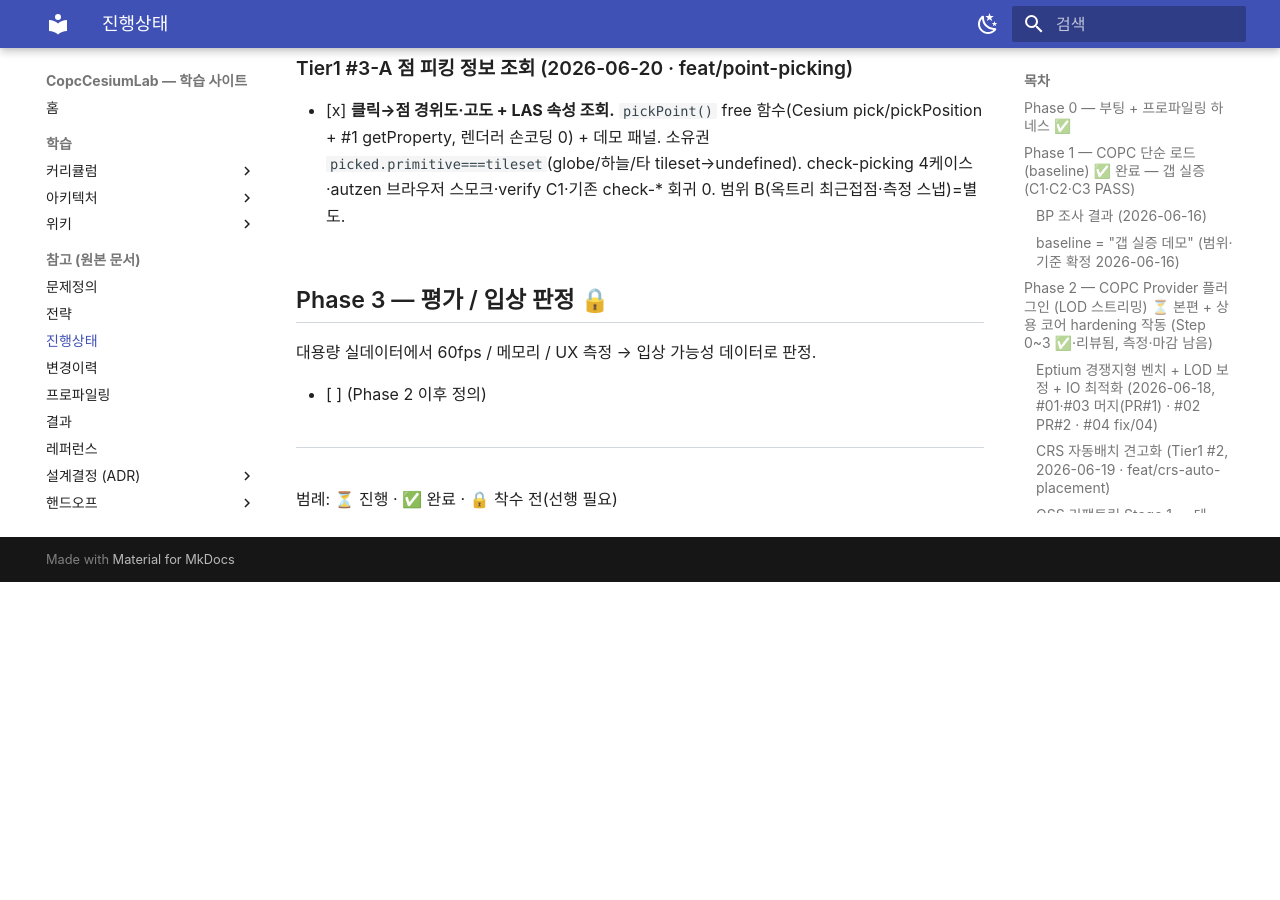
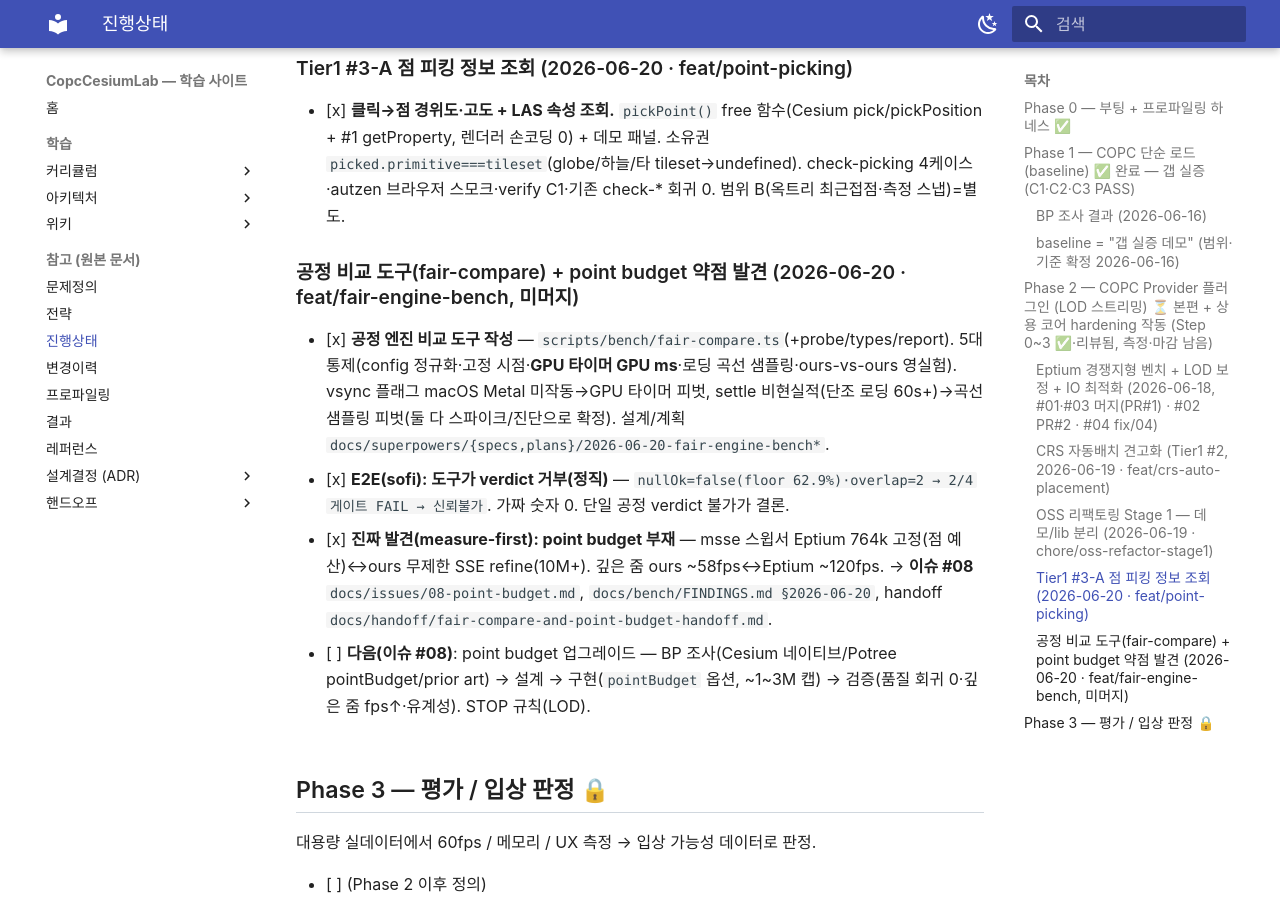
Before and after one commit to thissak/copc-cesium, an MkDocs documentation site: the page built from docs/PROGRESS.md, in a window 1280 px wide and 900 px high, scrolled down 5263 px. Built offline with MkDocs 1.6.1 and Material for MkDocs 9.7.7, drawn with Linux system fonts in a browser that asks for light colours; some web fonts are replaced; before the commit the page ends 5845 px from its top, so only the background shows below that.

Commit message:
docs: point budget 약점 이슈 #08 등록 + handoff + 전체 문서 갱신
fair-compare 진단으로 발견한 약점(ours 무제한 SSE refine vs Eptium 764k 점예산)을
이슈 #08(docs/issues/08-point-budget.md, GH #8)로 등록. FINDINGS의 "17~37× 과-refine"
표현을 측정 확인된 "point budget vs 무제한 SSE"로 교정. PROGRESS/CHANGELOG/IMPROVEMENTS#7
반영 + handoff(다음 작업=BP조사→설계→구현→검증) 작성.

Co-Authored-By: Claude Opus 4.8 (1M context) <noreply@anthropic.com>

```diff
--- a/docs/CHANGELOG.md
+++ b/docs/CHANGELOG.md
@@ -3,6 +3,7 @@
 날짜별 변경 내역 + 결정 사유. 최신이 위.
 
 ### 2026-06-20
+- [feat/research] **공정 엔진 비교 도구(fair-compare) + point budget 약점 발견** (`feat/fair-engine-bench`, 미머지). **목적**: 우리 vs Eptium 성능을 *공정하게* 판정해 약점을 찾는 측정 도구. **도구**: `scripts/bench/fair-{compare,probe,types,report}.ts` — 5대 통제(동일 config 정규화·고정 시점·**GPU 타이머 쿼리 GPU ms**·로딩 곡선 샘플링·ours-vs-ours 영실험). **2번 피벗(스파이크/진단으로 확정)**: ① `--disable-gpu-vsync`가 macOS Metal 미작동(fps=65) → GPU 타이머로 cost 메트릭 전환. ② sofi 깊은뷰=단조 로딩 60s+(settle 비현실) → settle/이진탐색 폐기, 로딩 곡선 샘플링. **결과**: E2E(sofi)에서 도구가 자기검증으로 **verdict 거부**(`nullOk=false floor 62.9%·overlap=2 → 신뢰불가`, 가짜 숫자 0) — *단일 공정 verdict 불가*가 정직한 결론. **진짜 발견(measure-first)**: msse 스윕서 **Eptium 764k 고정(점 예산)** ↔ **ours 무제한 SSE refine(10M+)** → 깊은 줌 ours ~58fps↔Eptium ~120fps. **약점 = point budget 부재** → **이슈 #08**(GH #8, `docs/issues/08-point-budget.md`). §v4 "동급/2×" 주장은 712k 매칭 작동점 한정임을 `docs/bench/FINDINGS.md`에 기록(대회용 주장 가이드 포함). handoff `docs/handoff/fair-compare-and-point-budget-handoff.md`. (도구 한계: gpuMs 가파른 비선형→노이즈·점예산 격차→overlap 부족, 단일 verdict 산출은 큰 재설계 필요라 보류. `measureLoadCurve`는 self-프로파일러로 #08 검증에 재사용.)
 - [docs] **용어 정규화 — "점군" → "포인트클라우드".** 문서 27개(CLAUDE.md·docs/ 학습·ADR·arch·superpowers 기록)의 "점군" 표기를 "포인트클라우드"로 일괄 치환, 한국어 조사 받침 보정(`점군을`→`포인트클라우드를`·`점군이`→`포인트클라우드가` 등). 결정 내용 무변경(append-only ADR도 용어만 정규화)·코드/README 영향 0. 사용자 선호 표기 확정.
 - [feat] **[IMPROVEMENTS Tier1 #3-A] 점 피킹 정보 조회 — `pickPoint(tileset, scene, windowPosition)` free 함수 + 데모 패널.** 점 클릭→그 점의 정확한 경위도·고도(Cesium `scene.pickPosition`) + LAS 속성(#1 batch table `getProperty`)을 한 호출로 조회. 소유권은 `picked.primitive===tileset`로 판정(globe 관통·하늘·타 tileset→undefined). **렌더러 손코딩 0**(Cesium 내장 pick/pickPosition만)·신규 의존성 0. `PickedPoint{position?,cartographic?,featureId,attributes}` export. 데모 `demo/pick-panel.ts`가 클릭→우상단 패널(경위도·고도+속성). 검증: `check-picking` 4케이스(소유→위치+속성·타 primitive/하늘→undefined·pickPosition 미지원→degraded) 결정적 헤드리스 + autzen 브라우저 스모크(Oregon 경위도+Classification/Intensity 실값) + verify C1·기존 check-* 회귀 0. 범위: 옵션 B(옥트리 최근접점·측정 스냅)=별도 사이클. (spec/plan `docs/superpowers/2026-06-20-point-picking-*`) (`src/picking.ts`+`index`+`demo/pick-panel`+`README`)
 
--- a/docs/IMPROVEMENTS.md
+++ b/docs/IMPROVEMENTS.md
@@ -50,6 +50,11 @@ COPC 창시자 Hobu의 상용 **Eptium**이 *"COPC, COG, EPT data support for Ce
 ### 6. laz-perf CSP / 호스팅 스토리
 - Emscripten 출력의 `eval()`/`Function`이 CSP `default-src 'self'`에서 차단(giro3d#561, "upstream"). WASM 호스팅/CSP 가이드.
 
+### 7. Point budget — 깊은 줌 부드러움 유계화 (이슈 #08, 2026-06-20 measure-first 발견)
+- **코드 확정 갭**: ours는 표준 Cesium SSE refine이라 **점 상한이 없다** → 깊은 줌서 무제한(10M+)으로 그려 GPU-bound(~58fps). 상용 Eptium은 **msse 무관 764k 고정 = 점 예산(Potree 방식)** → ~120fps.
+- **측정 증거**: msse 32/16/8서 ours 1.81M/5.13M/10.18M ↔ Eptium 763,741 고정. (`docs/bench/FINDINGS.md §2026-06-20`)
+- **판정**: 주최사 북극성 **"부드럽게"** 직결 — 단 Eptium도 가진 *parity* 기능이라 헤드라인 차별화는 약함(Tier 2). 업그레이드 = `pointBudget` 옵션(~1~3M 캡). **STOP 규칙**(LOD): BP 조사→설계→검증(품질 회귀 0 전제 검증) 필요. handoff `docs/handoff/fair-compare-and-point-budget-handoff.md`.
+
 ## Tier 3 — 이미 강점 / commodity (유지·튜닝만, 차별화로 안 밂)
 - LOD/메모리/point budget → Cesium 위임 **상속**([ADR-001]). EDL/attenuation → Cesium 네이티브(3DTilesRendererJS보다 앞섬, #912). 동시성 → 방금 출하(`maxRequestsPerServer`, [ADR-004]). colorBy 5모드 → 이미 있음(**Tier1-#1이 이걸 심화**).
 
--- a/docs/PROGRESS.md
+++ b/docs/PROGRESS.md
@@ -82,6 +82,12 @@
 ### Tier1 #3-A 점 피킹 정보 조회 (2026-06-20 · feat/point-picking)
 - [x] **클릭→점 경위도·고도 + LAS 속성 조회.** `pickPoint()` free 함수(Cesium pick/pickPosition + #1 getProperty, 렌더러 손코딩 0) + 데모 패널. 소유권 `picked.primitive===tileset`(globe/하늘/타 tileset→undefined). check-picking 4케이스·autzen 브라우저 스모크·verify C1·기존 check-* 회귀 0. 범위 B(옥트리 최근접점·측정 스냅)=별도.
 
+### 공정 비교 도구(fair-compare) + point budget 약점 발견 (2026-06-20 · feat/fair-engine-bench, 미머지)
+- [x] **공정 엔진 비교 도구 작성** — `scripts/bench/fair-compare.ts`(+probe/types/report). 5대 통제(config 정규화·고정 시점·**GPU 타이머 GPU ms**·로딩 곡선 샘플링·ours-vs-ours 영실험). vsync 플래그 macOS Metal 미작동→GPU 타이머 피벗, settle 비현실적(단조 로딩 60s+)→곡선 샘플링 피벗(둘 다 스파이크/진단으로 확정). 설계/계획 `docs/superpowers/{specs,plans}/2026-06-20-fair-engine-bench*`.
+- [x] **E2E(sofi): 도구가 verdict 거부(정직)** — `nullOk=false(floor 62.9%)·overlap=2 → 2/4 게이트 FAIL → 신뢰불가`. 가짜 숫자 0. 단일 공정 verdict 불가가 결론.
+- [x] **진짜 발견(measure-first): point budget 부재** — msse 스윕서 Eptium 764k 고정(점 예산)↔ours 무제한 SSE refine(10M+). 깊은 줌 ours ~58fps↔Eptium ~120fps. → **이슈 #08** `docs/issues/08-point-budget.md`, `docs/bench/FINDINGS.md §2026-06-20`, handoff `docs/handoff/fair-compare-and-point-budget-handoff.md`.
+- [ ] **다음(이슈 #08)**: point budget 업그레이드 — BP 조사(Cesium 네이티브/Potree pointBudget/prior art) → 설계 → 구현(`pointBudget` 옵션, ~1~3M 캡) → 검증(품질 회귀 0·깊은 줌 fps↑·유계성). STOP 규칙(LOD).
+
 ## Phase 3 — 평가 / 입상 판정 🔒
 대용량 실데이터에서 60fps / 메모리 / UX 측정 → 입상 가능성 데이터로 판정.
 
--- a/docs/bench/FINDINGS.md
+++ b/docs/bench/FINDINGS.md
@@ -119,14 +119,20 @@ sofi E2E: `nullOk=false (floor=62.9%) · overlap=2 · 2/4 게이트 FAIL → 신
 1. **노이즈(62.9%)**: 업로드 프레임 제외해도 불변(원인 아님). 진짜 원인 = **gpuMs가 점수에 가파른 비선형**(1.75M=11.6ms → 2.25M=53.6ms; 점 1.3배에 GPU 4.6배). 250k 버킷이 이 구간엔 coarse → 런 간 버킷 내 점수차가 큰 gpuMs차로 증폭.
 2. **overlap(2버킷)**: 시점 동일(양쪽 bs center ECEF ~일치)·msse override 먹음 → 버그 아님. 진짜 원인 = **엔진 근본 차이** — 같은 SSE(msse=2)·같은 시점에서 **ours 17M점 ↔ Eptium ~1M점(작은 뷰포트 464k)**. 점 범위 [1.5–17M] vs [0.4–1M]라 거의 안 겹침.
 
-### 핵심 발견 — "빠른가/느린가"는 잘못 던진 질문
-**두 엔진은 같은 화질 목표(SSE)에 17~37× 다른 점 수를 선택한다.**
-- **ours = 고디테일/고비용** (기본 공격적 refine, 같은 설정에 17~37× 많은 점 = 훨씬 많은 GPU 작업)
-- **Eptium = 저디테일/저비용** (보수적 refine, 점 예산 작음)
+### 핵심 발견 — LOD 전략이 근본적으로 다르다 (point budget vs 무제한 SSE)
+후속 msse 스윕(같은 깊은 시점, 2026-06-20)으로 정확한 원인을 못박았다 — "ours가 과-refine"이 아니라 **전략 차이**다:
 
-→ **§v4의 "동급/2×"는 712k로 매칭한 작동점에서만 성립**했고, 그건 ours를 기본보다 훨씬 높은 msse로 *억지로 throttle*한 상태였다. 실제 기본 설정에선 워크로드가 17~37× 다르므로 **단일 공정 verdict는 불가능**하다. (겹친 2버킷서 ours per-point ~0.5× gpuMs였으나 62.9% 노이즈로 확정 불가.)
+| msse | ours pts | **Eptium pts** |
+|------|----------|----------------|
+| 32 | 1.81M | **763,741** |
+| 16 | 5.13M | **763,741** |
+| 8 | 10.18M | **763,741** |
+
+**Eptium은 msse 무관하게 764k 고정 → 고정 점 예산(point budget)**(Potree 방식). **ours는 표준 Cesium SSE refine이라 점 상한이 없다** → 깊게 가면 무한정(10M+). "17~37×"는 *공격적 refine*이 아니라 **ours에 점 예산이 없어서** 생긴 격차.
+
+→ **§v4의 "동급/2×"는 712k 매칭 작동점 한정**(ours를 높은 msse로 throttle). 깊은 줌 실사용에선 ours가 무제한 점 → GPU-bound(~58fps), Eptium은 764k 캡 → ~120fps. **단일 공정 verdict 불가**(겹친 2버킷서 ours per-point ~0.5× gpuMs였으나 62.9% 노이즈로 확정 불가). → **약점 = point budget 부재**, 업그레이드 백로그 = **이슈 #08**(`docs/issues/08-point-budget.md`).
 
 ### 대회용 주장 가이드 (정직)
 - ❌ "Eptium 대비 부드러움 동급" / "메모리 2× 우위"를 **무조건 헤드라인으로 쓰지 말 것** — 매칭 작동점 한정 + motion 측정 아티팩트.
 - ✅ 방어 가능: "변환 없이 CesiumJS 직접 렌더" · "양자화로 점당 메모리 절반" · "재현 가능한 측정 하네스" · "공정 비교 도구가 자기검증으로 신뢰불가를 표면화(정직성)".
-- 미해결(후속): refine 공격성(geometricError 매핑)이 Eptium 대비 적정한지 — 디테일/비용 트레이드오프 재평가. fair-compare 노이즈(가파른 곡선·버킷)와 overlap(점 예산 격차)은 큰 재설계 필요라 보류.
+- 업그레이드 1순위(이슈 #08): **point budget 추가** — ours에 점 예산이 없어 깊은 줌서 무제한 점→GPU-bound. ~1~3M 캡으로 최악 비용 유계화(BP 조사→설계→검증 필요, STOP 규칙). fair-compare 도구 노이즈(가파른 곡선·버킷)·overlap(점예산 격차)은 큰 재설계 필요라 보류.
--- /dev/null
+++ b/docs/handoff/fair-compare-and-point-budget-handoff.md
@@ -0,0 +1,43 @@
+# Handoff — 공정 비교 도구(fair-compare) + point budget 약점
+
+> 작성 2026-06-20 · 브랜치 `feat/fair-engine-bench` (미머지) · 현재 상태 + 다음 작업 + 알려진 한계
+
+## 한 줄 요약
+
+"Eptium 대비 우리가 빠른지 공정 판정하는 측정 도구"를 만들었으나 — 그건 **단일 verdict로 환원 불가**(도구가 자기검증으로 정직하게 거부). 대신 그 과정이 **진짜 약점 = "우리 플러그인엔 point budget이 없다"**를 측정으로 발견(→ **이슈 #08**). 다음 사이클은 #08 업그레이드.
+
+## 현재 상태 (DONE)
+
+### 1. 공정 비교 도구 `scripts/bench/fair-compare.ts` (작동, 단 verdict 거부)
+- `npm run bench:fair -- --ds sofi` — headed Chromium(실 GPU)로 우리+Eptium을 `window.viewer` 대칭 구동.
+- 5대 통제: ①config 정규화(globe off·EDL/atten off·resolutionScale 고정, Eptium은 매프레임 reassert) ②고정 ECEF 깊은 시점 ③**cost=GPU 타이머 쿼리 GPU ms**(vsync 무관 — `--disable-gpu-vsync` macOS Metal 미작동 확인 후 피벗) ④로딩 곡선 샘플링(settle 비현실적이라 — 단조 로딩 60s+) ⑤ours-vs-ours 영실험 자기검증.
+- 구성: `fair-probe.ts`(브라우저 주입, esbuild IIFE 번들 `fair-probe-bundle.js`) · `fair-types.ts` · `fair-report.ts` · `fair-compare.ts`(오케스트레이터).
+- 설계: `docs/superpowers/specs/2026-06-20-fair-engine-bench-design.md` · 계획: `docs/superpowers/plans/2026-06-20-fair-engine-bench.md`.
+
+### 2. E2E 결과: 도구가 verdict 거부 (정직성 — 가짜 숫자 0)
+`nullOk=false(floor 62.9%) · overlap=2 · 2/4 게이트 FAIL → "신뢰불가"`. 산출물 `docs/bench/fair-compare-sofi.{md,json}`.
+
+### 3. 진짜 발견 (measure-first): point budget 부재
+msse 스윕(깊은 시점): ours 1.81M/5.13M/10.18M(msse 32/16/8) ↔ **Eptium 763,741 고정(msse 무관)**. Eptium=점 예산, ours=무제한 SSE refine. ours 깊은 줌 ~58fps(GPU-bound) ↔ Eptium ~120fps. → **이슈 #08** + `docs/bench/FINDINGS.md §2026-06-20`.
+
+## 다음 작업 (이슈 #08 — point budget 업그레이드)
+
+순서(STOP 규칙: LOD/스트리밍 → 코드 전 BP+계획+승인):
+1. **§3 BP 조사** — Cesium3DTileset 네이티브 점예산 노브 유무 / Potree `pointBudget` 구현 / loaders.gl·giro3d prior art / 위임 철학(ADR-001/004)에 맞는 접근(동적 msse 조절 vs 노드 선택 캡).
+2. **설계 spec**(`docs/superpowers/specs/`) + 검증기준 → 승인.
+3. **구현** — pointsSelected를 목표 예산(~1~3M, `CopcTileset.fromUrl` 옵션 `pointBudget`)으로 캡.
+4. **검증** — 품질 회귀 0(캡 전/후 시각 동일) · 깊은 줌 fps 58→≥100 · 유계성(임의 깊이 ≤ 예산) · verify/골든파일 불변. 측정 도구 = `measureLoadCurve`/`?perf` 실 GPU.
+
+**전제 검증 필수**(#05 교훈 — 전제 거짓 가능): "점 캡이 *실제로* 부드러움을 사고 시각 품질을 안 깎는가"를 measure-first로 먼저 확인. 반례 주의: 넓고 성긴 데이터면 캡이 디테일을 깎을 수 있음.
+
+## 알려진 한계 / 보류
+
+- **fair-compare 도구는 단일 verdict 산출 불가**(설계 한계, 보류): ①노이즈(gpuMs가 점수에 가파른 비선형 → 250k 버킷 coarse → ours-vs-ours 62.9%) ②overlap(엔진 점예산 격차로 곡선 거의 안 겹침). 살리려면 큰 재설계(버킷 초세분+장시간 샘플, 점 범위 정합) 필요 — ROI 불확실, 보류.
+- 단 **`measureLoadCurve`(우리 GPU ms-vs-점수 곡선) 자체는 self-프로파일러로 유효** — #08 검증에 재사용.
+- 브랜치 `feat/fair-engine-bench` 미머지. 머지 가치: 도구(self-프로파일러) + FINDINGS 발견 + 이슈 #08. 머지 전 정리(SDD 잔여 Minor: disjoint deleteQuery 1줄, NORM dead canvasW/H 등 — `.superpowers/sdd/progress.md` 참조).
+
+## 핵심 파일
+- 도구: `scripts/bench/fair-{compare,probe,types,report}.ts` · `fair-probe-bundle.js`
+- 발견: `docs/bench/FINDINGS.md` §2026-06-20 · `docs/bench/fair-compare-sofi.{md,json}`
+- 이슈: `docs/issues/08-point-budget.md` (GH #8)
+- 설계/계획: `docs/superpowers/{specs,plans}/2026-06-20-fair-engine-bench*`
--- /dev/null
+++ b/docs/issues/08-point-budget.md
@@ -0,0 +1,59 @@
+# #08 Point budget 부재 — 깊은 줌 무제한 SSE refine으로 GPU-bound
+
+Status: Open (BP 조사 대기 — 다음 작업) · Label: enhancement (perf / LOD)
+발견 경로: 공정 비교 도구(fair-compare) 작업(2026-06-20). Eptium 대비 단일 verdict는 불가(자기검증 거부)했으나, 그 진단 과정에서 **두 엔진의 LOD 전략 차이**를 측정으로 발견. 상세: `docs/bench/FINDINGS.md` §2026-06-20, 설계 `docs/superpowers/specs/2026-06-20-fair-engine-bench-design.md`.
+재현 하니스: `scripts/bench/fair-probe.ts` `measureLoadCurve`(GPU 타이머 GPU ms vs 점수) + 인라인 plateau 측정.
+
+> 방침([[optimize-to-the-extreme]] · STOP 규칙): point budget = **LOD/스트리밍 영역 → 손코딩 전 BP 조사 + 계획 + 검증기준 → 승인 후 착수.** #05 교훈(전제 거짓이 measure-first로 드러남)을 반복하지 않게, "캡이 실제로 부드러움을 사고 시각 품질을 안 깎는가"를 *측정으로* 먼저 확인.
+
+## 1. 문제 (관측)
+
+sofi(1.9GB) 깊은 시점(boundingSphere 0.15r, globe off, 실 GPU M4 Pro Metal)에서 msse 스윕 시 plateau pointsSelected:
+
+| msse | **ours** | **Eptium** |
+|------|----------|------------|
+| 32 | 1,814,024 | 763,741 |
+| 16 | 5,133,477 | 763,741 |
+| 8 | 10,183,337 | 763,741 |
+
+- **ours = 무제한 SSE refine** — msse 낮출수록 점 무한정 증가, 상한 없음. 깊은 줌서 5~10M점.
+- **Eptium = msse 무관 764k 고정** — 점 예산(budget) 캡.
+- 성능 귀결(이전 settled-deep 측정): ours 깊은 뷰 ~58fps(GPU-bound) ↔ Eptium ~120fps. ours가 ~13× 많은 점을 그려 느림.
+
+**영향 범위:** 깊은 줌(공격적 msse 또는 dense 영역 근접). 정상/원거리 뷰는 무관. 주최사 북극성 "부드럽게"의 깊은-줌 갭.
+
+## 2. 원인 분석 (측정으로 확인)
+
+**Eptium의 pointsSelected가 msse 32/16/8에서 763,741로 완전 동일** → Eptium은 SSE refine이 아니라 **고정 점 예산**을 쓴다(Potree 고전 기법: 점 예산 한도 내에서 SSE 우선순위로 분배). ours는 표준 `Cesium3DTileset.maximumScreenSpaceError` refine이라 **점 수에 상한이 없다** — 깊게 가면 무한정 늘어난다.
+
+**가설(BP/검증서 확정):** 깊은 줌에서 5~10M점 중 상당수는 화면 픽셀 수(~1.4M)를 초과하는 **sub-pixel overdraw**라 시각 품질 기여 없이 GPU만 먹는다. 점 예산(~1~3M 캡)이면 시각 품질 유지하며 최악 GPU 비용을 *유계(bounded)* → 깊은 줌도 부드러움. (단 "품질 유지"는 측정 필요 — 반례: 넓고 성긴 데이터면 캡이 디테일을 깎을 수 있음.)
+
+연관: #05(무거운 로드 메인스레드)는 *CPU/메인스레드*가 병목 아님을 확인(ours ≤ eptium). 본 이슈는 *GPU 렌더 비용*(그리는 점 수)이라 별개 축.
+
+## 3. Best Practice 조사 (TODO — 다음 작업의 핵심)
+
+손코딩 전 조사 (STOP 규칙):
+- [ ] **Cesium 네이티브**: `Cesium3DTileset`에 "최대 렌더 점 수" 예산 메커니즘이 있나? (`maximumScreenSpaceError`·`cacheBytes`(메모리)·`foveatedScreenSpaceError`·`dynamicScreenSpaceError` 외에 점-예산 직접 노브 유무). 없으면 손코딩 정당화.
+- [ ] **Potree `pointBudget`** 구현 방식 — 어떻게 점 예산을 SSE 우선순위로 분배하나(노드 우선순위 큐 + 예산 소진까지 refine).
+- [ ] **prior art**: loaders.gl(3D Tiles)·giro3d·deck.gl 포인트클라우드의 점 예산 처리.
+- [ ] **우리 아키텍처 적합성**: ours는 LOD를 Cesium에 위임(ADR-001/004). 점 예산을 (a) msse 동적 조절(거리/점수 피드백으로 msse 자동 상향)로 근사 vs (b) 노드 선택 단계 손코딩 캡 — 어느 쪽이 위임 철학에 맞나.
+
+## 4. 수정 (TODO — 설계 후)
+
+- [ ] 설계 spec 작성(`docs/superpowers/specs/`) — point budget 접근(동적 msse vs 선택 캡) + 검증기준.
+- [ ] 구현 — pointsSelected를 목표 예산(~1~3M, config 노브)으로 캡.
+- [ ] `CopcTileset.fromUrl` 옵션에 `pointBudget` 노출(기본값 결정).
+
+## 5. 검증 / 결론 (TODO)
+
+검증기준 후보 (이진 판정):
+- [ ] **품질 유지**: 동일 깊은 시점에서 캡 전/후 시각 품질 회귀 없음(스크린샷 대조 또는 가시 점 밀도 기준).
+- [ ] **부드러움 개선**: 깊은 줌 fps 58 → 목표(≥100) 개선, `measureLoadCurve`/`?perf` 실 GPU 재측정.
+- [ ] **유계성**: 임의 깊이 줌에서 pointsSelected ≤ 예산(상한 보장).
+- [ ] **회귀 0**: 정상/원거리 뷰·verify·골든파일 불변.
+
+---
+다음 작업(handoff): **§3 BP 조사 → §4 설계 spec(brainstorm/plan) → 승인 → 구현 → §5 검증.** measure-first로 "캡이 품질 안 깎고 부드러움 산다"를 먼저 확인(전제 검증). 측정 도구(`measureLoadCurve`)는 손에 있음.
+
+---
+스코프 메모: 본 이슈는 깊은-줌 점-예산 한정. fair-compare 도구의 노이즈(가파른 곡선)·overlap(점예산 격차) 한계는 별건(보류).
```
